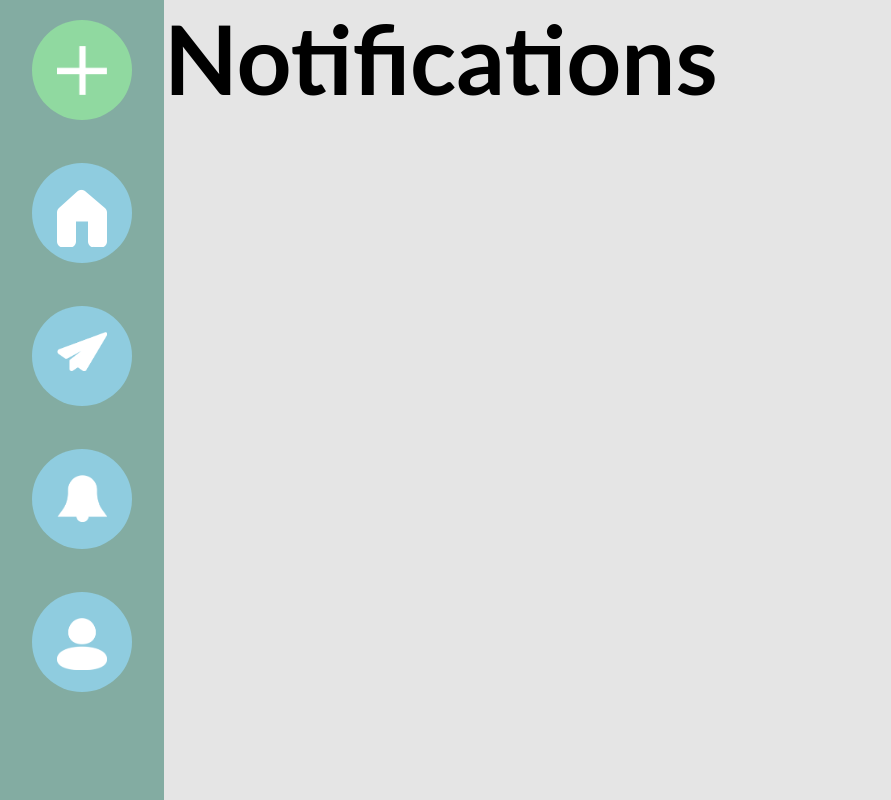
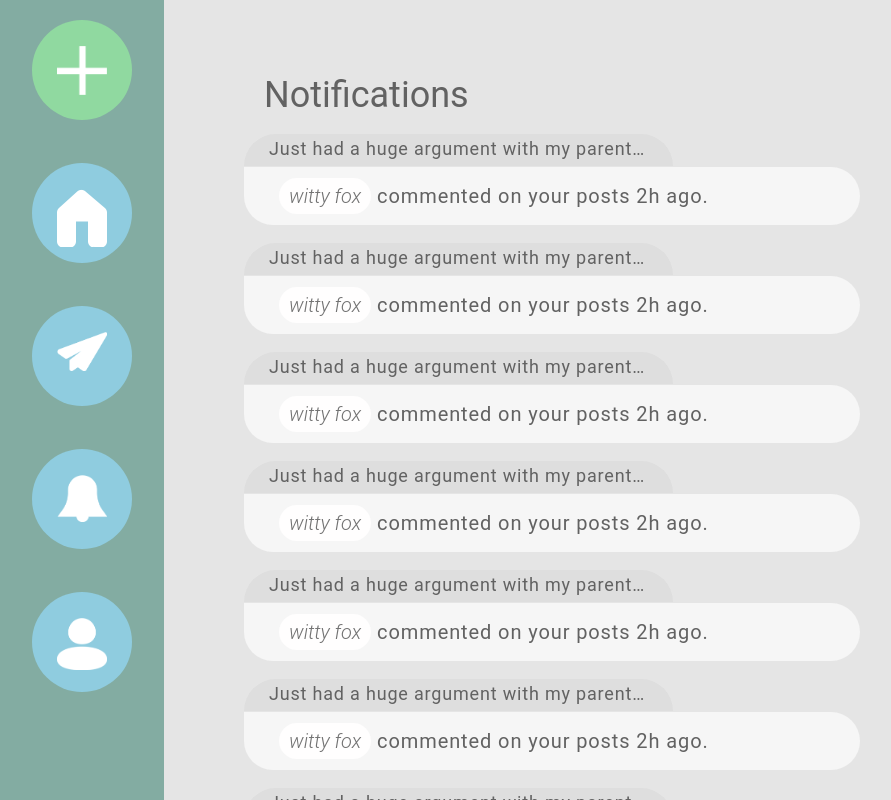
Before and after one commit to sherrygao821/CSCI201_Project_Float, a React (Create React App) app: page /notifications in a window 1280 px wide. Shown: the whole page, without its empty margins (1-892 px from the left). Built offline with nearby package versions, Linux system fonts and the light colour scheme.

Commit message:
add notification page

```diff
--- /dev/null
+++ b/src/components/Note.css
@@ -0,0 +1,66 @@
+.wrapper {
+  margin-top: 18px;
+  margin-left: 80px;
+}
+.wrapper .top {
+  width: 429px;
+  height: 32px;
+  background: #DEDEDE;
+  border-radius: 60px 60px 0px 0px;
+  margin-bottom: -10px;
+  /*TODO: need to fix the ellipsis stuff*/
+  overflow: hidden;
+  text-overflow: ellipsis;
+  display: -webkit-box;
+  -webkit-line-clamp: 1;
+  -webkit-box-orient: vertical;
+  padding-left: 25px;
+  padding-right: 25px;
+  font-family: Roboto;
+  font-style: normal;
+  font-weight: normal;
+  font-size: 18px;
+  line-height: 30px;
+  /* or 167% */
+  letter-spacing: 0.045em;
+  color: #626262;
+}
+.wrapper .bot {
+  width: 616px;
+  height: 58px;
+  background: #F6F6F6;
+  border-radius: 0px 60px 60px 60px;
+  display: inline-flex;
+}
+.wrapper .bot .username {
+  width: auto;
+  height: 36px;
+  margin-top: 11px;
+  margin-left: 35px;
+  background: #FFFEFE;
+  border-radius: 40px;
+  text-align: center;
+  font-family: Roboto;
+  font-style: italic;
+  font-weight: 300;
+  font-size: 20px;
+  color: #727272;
+  padding-left: 10px;
+  padding-right: 10px;
+  padding-top: 6px;
+  padding-bottom: 6px;
+}
+.wrapper .bot .action {
+  margin-left: 6px;
+  font-family: Roboto;
+  font-style: normal;
+  font-weight: normal;
+  font-size: 20px;
+  line-height: 30px;
+  /* or 150% */
+  display: flex;
+  align-items: center;
+  letter-spacing: 0.045em;
+  text-transform: lowercase;
+  color: #626262;
+}
--- /dev/null
+++ b/src/components/Note.js
@@ -0,0 +1,18 @@
+import React, { Component } from 'react';
+import '../components/Note.css';
+
+class Note extends Component {
+    render() {
+        return(
+            <div class="wrapper">
+                <div class="top">{this.props.postText}</div>
+                <div class="bot">
+                    <div class="username">{this.props.username}</div>
+                    <label class="action">{this.props.action}</label>
+                </div>
+            </div>
+        );
+    }
+}
+
+export default Note;
--- a/src/components/TagWall.js
+++ b/src/components/TagWall.js
@@ -1,4 +1,4 @@
-import { Children, Component } from 'react';
+import { Component } from 'react';
 import "../components/TagWall.css";
 
 class TagWall extends Component {
--- /dev/null
+++ b/src/pages/Notification.css
@@ -0,0 +1,15 @@
+.title{
+    width: 205px;
+    height: 42px;
+    margin-left: 100px;
+    margin-top: 74px;
+    margin-bottom: 12px;
+
+    font-family: Roboto;
+    font-style: normal;
+    font-weight: normal;
+    font-size: 36px;
+    line-height: 42px;
+
+    color: #626262;
+    }
--- a/src/pages/Notifications.js
+++ b/src/pages/Notifications.js
@@ -1,9 +1,16 @@
 import React from 'react';
+import Note from '../components/Note';
+import "../pages/Notification.css";
 
 function Notifications() {
+  let notes = [];
+  for (var i = 0; i < 10; i++) {
+    notes.push(<Note action ="commented on your posts 2h ago." username="witty fox" postText="Just had a huge argument with my parents. Living with them makes me feel like a child again. I really want to move out, but I can’t support myself financially. What do you guys think I should do?"></Note>);
+  }
   return (
     <div className='notifications'>
-      <h1>Notifications</h1>
+      <div class="title">Notifications</div>
+      <div>{notes}</div>
     </div>
   );
 }
```
